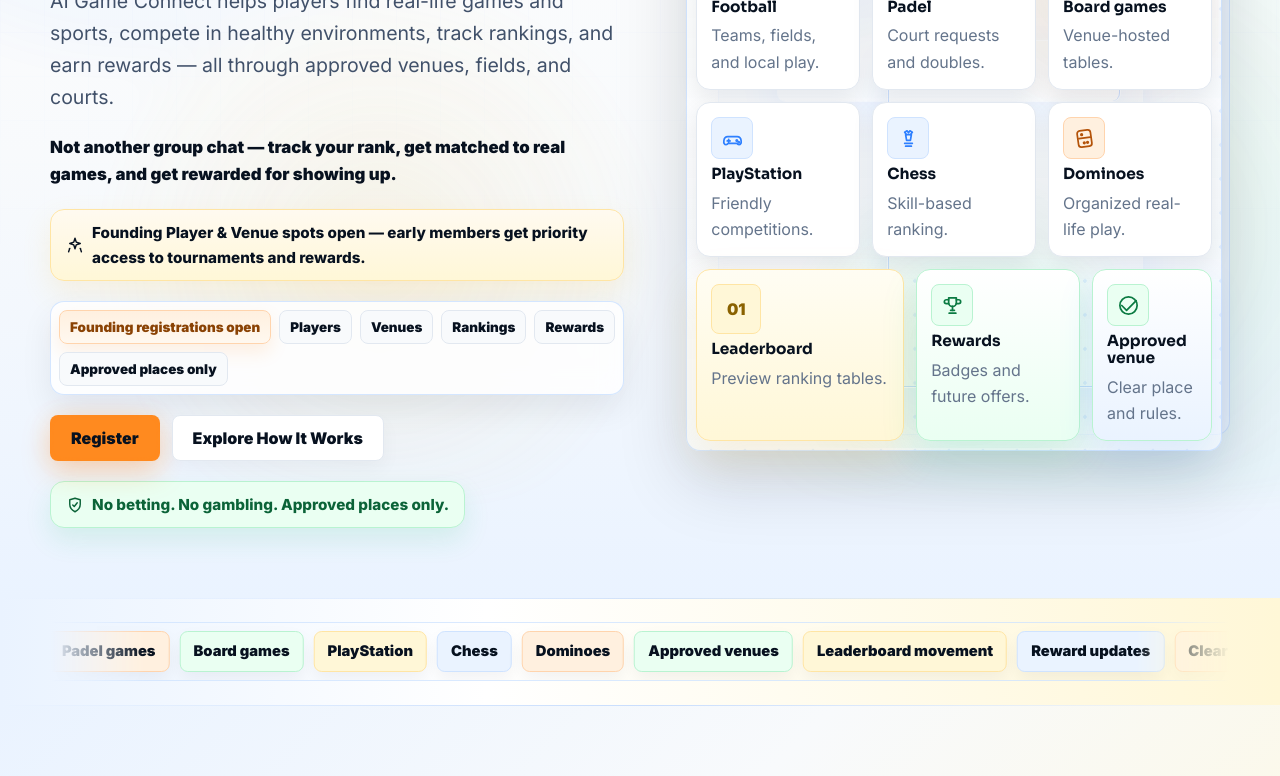
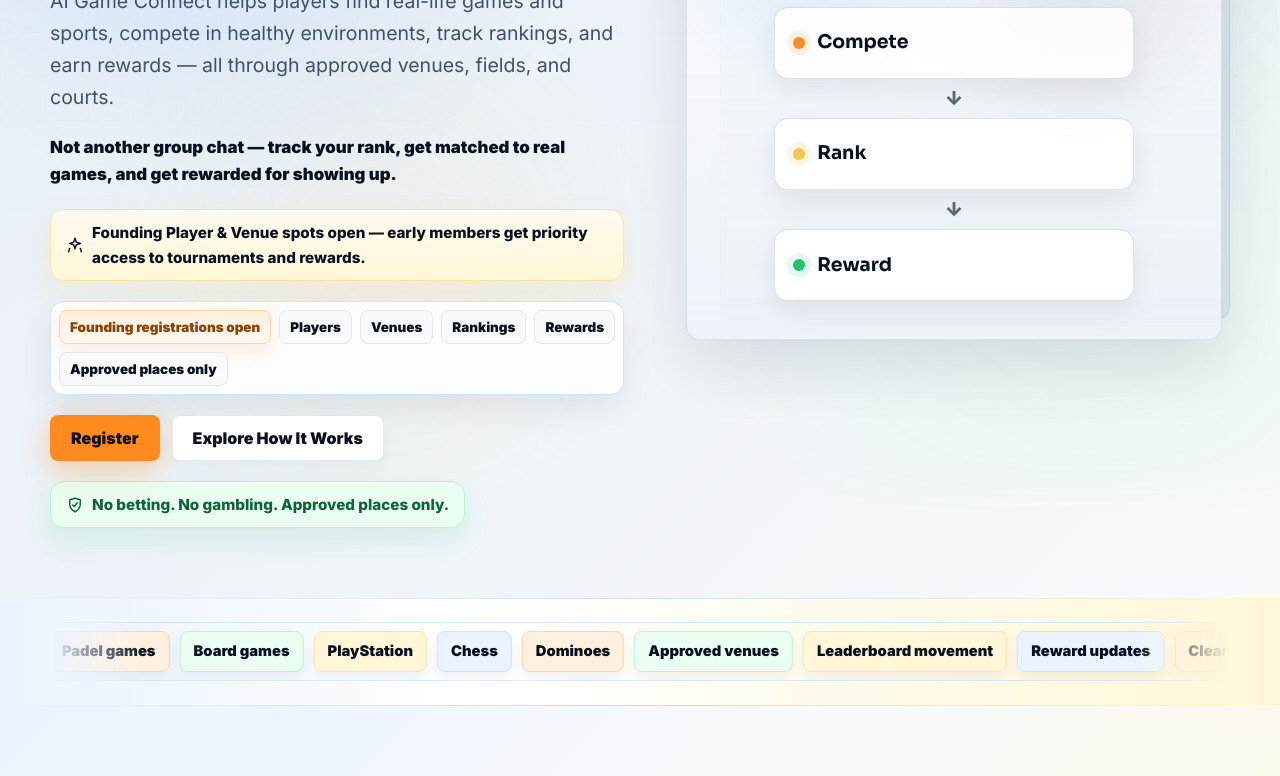
Before and after one commit to ai-game-connect/aigameconnect-website, a website built with Vite: page index.html in a window 1280 px wide. Shown: the part 487-1263 px from the top of the page. Built offline with nearby package versions, Linux system fonts and the light colour scheme.

Commit message:
Hero Right Visual Removal Patch

```diff
--- a/script.js
+++ b/script.js
@@ -507,7 +507,42 @@
     return strip;
   };
 
+  const renderHeroFrameworkVisual = (hero) => {
+    const steps = language === "ar"
+      ? [
+          { key: "connect", label: "العب" },
+          { key: "compete", label: "نافس" },
+          { key: "rank", label: "اترتب" },
+          { key: "reward", label: "واكسب" }
+        ]
+      : [
+          { key: "connect", label: "Connect" },
+          { key: "compete", label: "Compete" },
+          { key: "rank", label: "Rank" },
+          { key: "reward", label: "Reward" }
+        ];
+    const visual = make("div", "hero-visual hero-framework-visual");
+    visual.setAttribute("role", "group");
+    visual.setAttribute("aria-label", hero.visualLabel || (language === "ar" ? "مسار اللعب والمنافسة والترتيب والمكافآت" : "Connect, compete, rank, reward framework"));
+    const stack = make("div", "hero-framework-stack");
+    steps.forEach((step, index) => {
+      const card = make("div", `hero-framework-step framework-step-${step.key}`);
+      card.append(make("span", "framework-step-dot"));
+      card.append(make("strong", "", step.label));
+      stack.append(card);
+      if (index < steps.length - 1) {
+        stack.append(make("span", "framework-step-arrow", "↓"));
+      }
+    });
+    visual.append(stack);
+    return visual;
+  };
+
   const renderHeroVisual = (hero) => {
+    if (pageKey === "home") {
+      return renderHeroFrameworkVisual(hero);
+    }
+
     if (hero.chat) {
       return renderChatMockup(hero.chat, true);
     }
--- a/styles.css
+++ b/styles.css
@@ -376,6 +376,19 @@ summary:focus-visible,
   pointer-events: none;
 }
 
+body[data-page="home"] .hero-section {
+  background:
+    radial-gradient(circle at 18% 22%, rgba(47, 128, 255, 0.13), transparent 30%),
+    radial-gradient(circle at 78% 22%, rgba(7, 17, 31, 0.08), transparent 32%),
+    linear-gradient(135deg, #e7eef6 0%, var(--mist) 48%, #f8fafc 100%);
+}
+
+body[data-page="home"] .hero-section::after {
+  opacity: 0.48;
+  filter: blur(24px);
+  animation-duration: 30s;
+}
+
 .section-white {
   background: var(--white);
 }
@@ -584,6 +597,22 @@ h2.framework-text {
   display: flex;
   column-gap: 0.16em;
   row-gap: 0.08em;
+}
+
+body[data-page="home"] .hero-copy h1.framework-text .framework-word {
+  color: var(--navy);
+}
+
+body[data-page="home"] .hero-copy h1.framework-text .framework-compete {
+  color: #9a4b08;
+}
+
+body[data-page="home"] .hero-copy h1.framework-text .framework-reward {
+  color: #0b6338;
+}
+
+body[data-page="home"] .hero-copy h1.framework-text .framework-separator {
+  color: rgba(7, 17, 31, 0.5);
 }
 
 body[data-locale="ar"] .eyebrow {
@@ -705,6 +734,105 @@ body[data-locale="ar"] .eyebrow {
   isolation: isolate;
 }
 
+.hero-framework-visual {
+  position: relative;
+  min-height: 500px;
+  display: grid;
+  place-items: center;
+  padding: clamp(18px, 4vw, 38px);
+  isolation: isolate;
+}
+
+.hero-framework-visual::before {
+  content: "";
+  position: absolute;
+  inset: 8px;
+  z-index: -2;
+  background:
+    radial-gradient(circle at 24% 18%, rgba(47, 128, 255, 0.1), transparent 28%),
+    radial-gradient(circle at 74% 24%, rgba(7, 17, 31, 0.08), transparent 32%),
+    linear-gradient(180deg, rgba(255, 255, 255, 0.74) 0%, rgba(237, 243, 248, 0.9) 100%);
+  border: 1px solid rgba(100, 116, 139, 0.18);
+  border-radius: var(--radius-lg);
+  box-shadow: 0 24px 64px rgba(7, 17, 31, 0.11);
+}
+
+.hero-framework-visual::after {
+  content: "";
+  position: absolute;
+  inset: 44px 0 28px 42px;
+  z-index: -3;
+  background: rgba(217, 226, 236, 0.7);
+  border: 1px solid rgba(100, 116, 139, 0.16);
+  border-radius: var(--radius-lg);
+}
+
+[dir="rtl"] .hero-framework-visual::after {
+  inset: 44px 42px 28px 0;
+}
+
+.hero-framework-stack {
+  width: min(100%, 360px);
+  display: grid;
+  gap: 10px;
+  justify-items: stretch;
+}
+
+.hero-framework-step {
+  display: grid;
+  grid-template-columns: auto 1fr;
+  align-items: center;
+  gap: 12px;
+  min-height: 72px;
+  padding: 16px 18px;
+  color: var(--navy);
+  background: rgba(255, 255, 255, 0.88);
+  border: 1px solid rgba(100, 116, 139, 0.2);
+  border-radius: var(--radius-lg);
+  box-shadow: 0 12px 28px rgba(7, 17, 31, 0.07);
+}
+
+.hero-framework-step strong {
+  font-family: Sora, Manrope, Inter, "Segoe UI", Arial, sans-serif;
+  font-size: 1.18rem;
+  line-height: 1.1;
+}
+
+body[data-locale="ar"] .hero-framework-step strong {
+  font-family: Cairo, "IBM Plex Sans Arabic", Tajawal, "Segoe UI", Arial, sans-serif;
+}
+
+.framework-step-dot {
+  width: 12px;
+  height: 12px;
+  border-radius: 999px;
+  background: var(--blue);
+  box-shadow: 0 0 0 6px rgba(47, 128, 255, 0.1);
+}
+
+.framework-step-compete .framework-step-dot {
+  background: var(--orange);
+  box-shadow: 0 0 0 6px rgba(255, 138, 31, 0.11);
+}
+
+.framework-step-rank .framework-step-dot {
+  background: var(--gold);
+  box-shadow: 0 0 0 6px rgba(246, 196, 79, 0.14);
+}
+
+.framework-step-reward .framework-step-dot {
+  background: var(--green);
+  box-shadow: 0 0 0 6px rgba(36, 194, 106, 0.11);
+}
+
+.framework-step-arrow {
+  justify-self: center;
+  color: #56657a;
+  font-size: 1.2rem;
+  font-weight: 900;
+  line-height: 1;
+}
+
 .hero-product-visual::before {
   content: "";
   position: absolute;
@@ -3162,6 +3290,21 @@ body[data-page="rewards"] .reveal.is-visible .reward-badge-card::after {
     padding: 12px;
   }
 
+  .hero-framework-visual {
+    min-height: 0;
+    padding: 12px;
+  }
+
+  .hero-framework-stack {
+    width: 100%;
+    max-width: 420px;
+  }
+
+  .hero-framework-step {
+    min-height: 62px;
+    padding: 13px 14px;
+  }
+
   .hero-section::after,
   .hero-product-visual::before,
   .hero-card-grid .mini-card {
```
